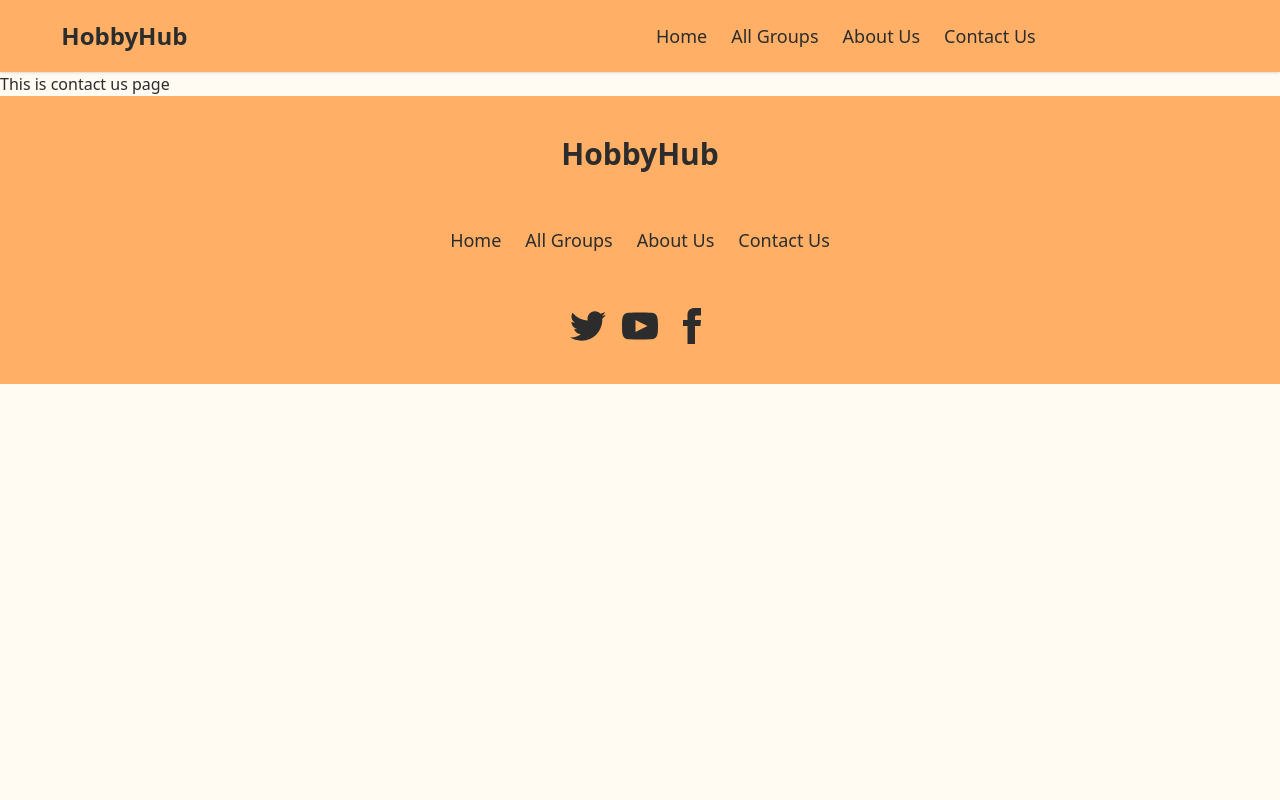
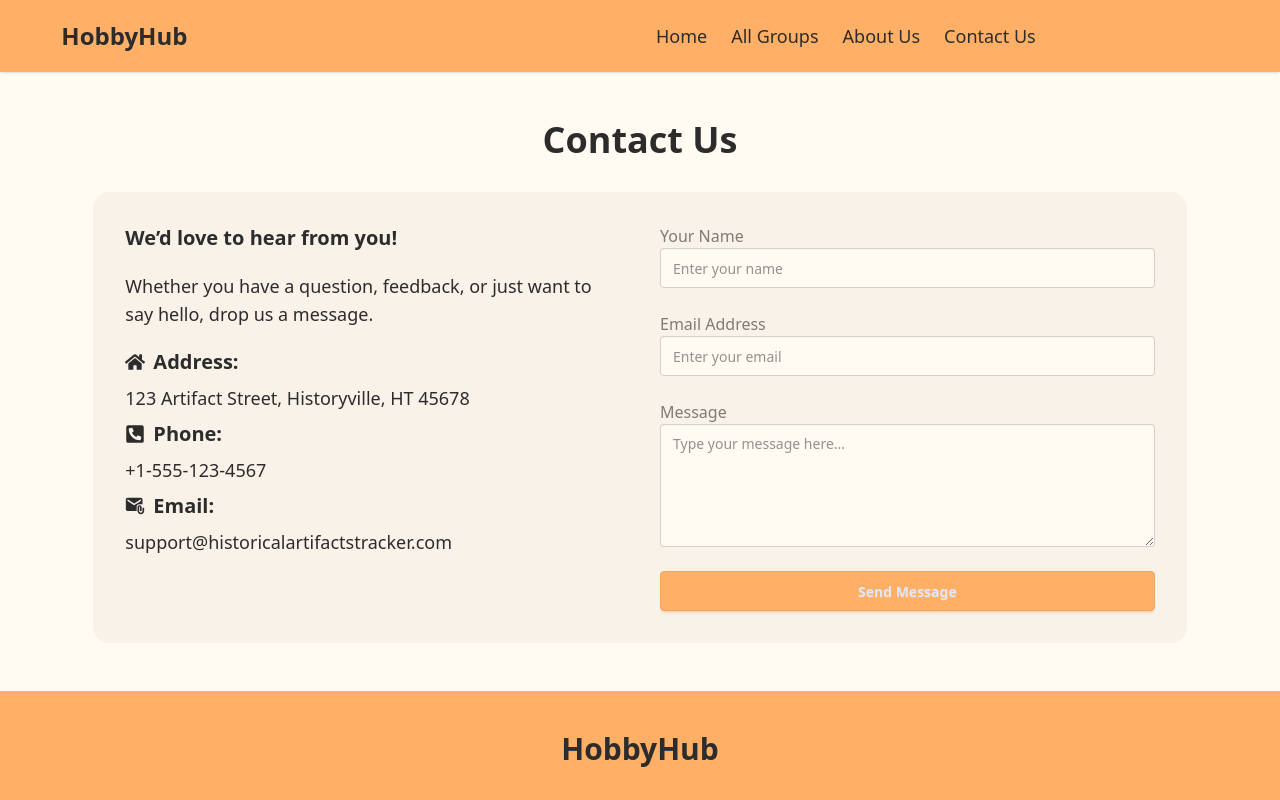
Before and after one commit to devabdullahalnoman/Hobby-Hub-Client, a React (Vite) app: page /contactUs in a window 1280 px wide. Shown: the top 800 px of the page. Built offline with nearby package versions, Linux system fonts and the light colour scheme; no server answers.

Commit message:
added blog section

```diff
--- a/src/Components/AllGroups.jsx
+++ b/src/Components/AllGroups.jsx
@@ -27,7 +27,9 @@ const AllGroups = () => {
   return (
     <div>
       <h1 className="text-4xl mt-10 text-center">All Groups</h1>
-
+      <p className="text-2xl font-medium text-center">
+        Discover Our listed groups here
+      </p>
       <div className="w-10/12 mx-auto flex flex-col lg:flex-row flex-wrap justify-between items-center gap-4 my-6">
         <select
           value={category}
--- /dev/null
+++ b/src/Components/Blog.jsx
@@ -0,0 +1,50 @@
+import React from "react";
+
+const BlogSection = () => {
+  const blogEntries = [
+    {
+      title: "Bringing People Together Through Code",
+      date: "June 15, 2025",
+      snippet:
+        "A look at the logic behind HobbyHub’s group discovery and what went into designing smooth sign-up flows, custom filters, and responsive layouts for real humans.",
+    },
+    {
+      title: "Designing for Joy: Crafting Emotion-Driven UIs",
+      date: "June 5, 2025",
+      snippet:
+        "From soft shadows to animated hover states—this entry explains how small design choices reflect the spirit of each hobby and create deeper emotional resonance.",
+    },
+    {
+      title: "Lessons from Building for Hobbyists",
+      date: "May 28, 2025",
+      snippet:
+        "Three real-world challenges I encountered building HobbyHub—and how I solved them using clean React patterns, scalable architecture, and purposeful UX thinking.",
+    },
+  ];
+
+  return (
+    <div className="bg-base-200 my-15 py-12 shadow-lg">
+      <div className="w-10/12 mx-auto">
+        <h2 className="text-4xl font-bold text-center mb-10">
+          Insights from the HobbyHub Journey
+        </h2>
+        <div className="space-y-10">
+          {blogEntries.map((entry, index) => (
+            <div
+              key={index}
+              className="bg-base-100 p-12 rounded-xl shadow-sm hover:shadow-md transition-shadow duration-300"
+            >
+              <p className="text-sm text-gray-500">{entry.date}</p>
+              <h3 className="text-2xl font-semibold mt-2 mb-3">
+                {entry.title}
+              </h3>
+              <p className="text-base text-gray-700">{entry.snippet}</p>
+            </div>
+          ))}
+        </div>
+      </div>
+    </div>
+  );
+};
+
+export default BlogSection;
--- a/src/Components/ContactUs.jsx
+++ b/src/Components/ContactUs.jsx
@@ -1,9 +1,97 @@
 import React from "react";
+import { FaHome } from "react-icons/fa";
+import { FaPhoneSquareAlt } from "react-icons/fa";
+import { MdAttachEmail } from "react-icons/md";
+import Swal from "sweetalert2";
 
 const ContactUs = () => {
+  const handleSendMessage = (e) => {
+    e.preventDefault();
+    Swal.fire({
+      title: "Message sent",
+      icon: "info",
+    });
+  };
+
   return (
     <div>
-      <h1>This is contact us page</h1>
+      <div className="w-11/12 mx-auto my-12 px-4 md:px-8 lg:px-10">
+        <h1 className="text-4xl font-bold text-center mb-8">Contact Us</h1>
+
+        <div className="grid grid-cols-1 md:grid-cols-2 gap-10 bg-base-200 p-8 rounded-2xl">
+          <div className="space-y-5">
+            <p className="text-xl font-semibold">We’d love to hear from you!</p>
+            <p className="text-lg">
+              Whether you have a question, feedback, or just want to say hello,
+              drop us a message.
+            </p>
+            <div className="space-y-2">
+              <h1 className="text-xl font-bold flex items-center gap-2">
+                <FaHome />
+                Address:
+              </h1>
+              <p className="text-lg">
+                123 Artifact Street, Historyville, HT 45678
+              </p>
+              <h1 className="text-xl font-bold flex items-center gap-2">
+                <FaPhoneSquareAlt />
+                Phone:
+              </h1>
+              <p className="text-lg">+1-555-123-4567</p>
+              <h1 className="text-xl font-bold flex items-center gap-2">
+                <MdAttachEmail />
+                Email:
+              </h1>
+              <p className="text-lg">support@historicalartifactstracker.com</p>
+            </div>
+          </div>
+
+          <form className="space-y-6">
+            <div>
+              <label className="label">
+                <span className="label-text">Your Name</span>
+              </label>
+              <input
+                type="text"
+                placeholder="Enter your name"
+                className="input input-bordered w-full"
+                required
+              />
+            </div>
+
+            <div>
+              <label className="label">
+                <span className="label-text">Email Address</span>
+              </label>
+              <input
+                type="email"
+                placeholder="Enter your email"
+                className="input input-bordered w-full"
+                required
+              />
+            </div>
+
+            <div>
+              <label className="label">
+                <span className="label-text">Message</span>
+              </label>
+              <textarea
+                className="textarea textarea-bordered w-full"
+                rows="5"
+                placeholder="Type your message here..."
+                required
+              ></textarea>
+            </div>
+
+            <button
+              onClick={handleSendMessage}
+              className="btn btn-primary w-full"
+            >
+              Send Message
+            </button>
+          </form>
+        </div>
+      </div>
     </div>
   );
 };
--- a/src/Components/DashOverview.jsx
+++ b/src/Components/DashOverview.jsx
@@ -9,15 +9,12 @@ const DashOverview = () => {
   const myJoinedGroups = groupsData.filter((group) =>
     group.members?.some((member) => member.uid === user.uid)
   );
-  console.log(myJoinedGroups);
-  console.log(user);
-  console.log(groupsData);
   return (
     <div className="lg:w-11/12 mx-auto">
       <h1 className="text-5xl md:text-7xl mt-5 font-extrabold">
         Welcome, {user.displayName}!
       </h1>
-      <div className="lg:flex items-center justify-between my-10 rounded-2xl p-6 space-y-5 bg-base-200">
+      <div className="lg:flex items-center justify-around my-10 rounded-2xl p-6 space-y-5 bg-base-200">
         <div className="avatar">
           <div className="w-50 rounded-full">
             <img src={user?.photoURL} />
--- a/src/Components/FeaturedGroups.jsx
+++ b/src/Components/FeaturedGroups.jsx
@@ -12,7 +12,7 @@ const FeaturedGroups = () => {
     .slice(0, 8);
 
   return (
-    <div className="my-15">
+    <div className="my-15 shadow-lg">
       <h1 className="text-center text-4xl mb-6 font-extrabold">
         Featured Groups
       </h1>
@@ -20,7 +20,7 @@ const FeaturedGroups = () => {
         {loading ? (
           <LoadingSpinner></LoadingSpinner>
         ) : (
-          <div className="mx-auto grid md:grid-cols-2 lg:grid-cols-3 w-10/12 xl:grid-cols-4 gap-7 my-10 p-4 lg:p-12 rounded-2xl">
+          <div className="mx-auto grid md:grid-cols-2 lg:grid-cols-3 w-10/12 xl:grid-cols-4 gap-7 my-10 p-4 lg:py-12 rounded-2xl">
             {featuredGroups.map((data) => (
               <GroupCard key={data._id} data={data}></GroupCard>
             ))}
--- a/src/Components/HowItWorks.jsx
+++ b/src/Components/HowItWorks.jsx
@@ -5,8 +5,8 @@ import { Slide } from "react-awesome-reveal";
 const HowItWorks = () => {
   return (
     <Slide direction="right" triggerOnce>
-      <div className="w-11/12 mx-auto my-8 bg-base-200 px-4 md:px-8 lg:px-18 pb-12 rounded-2xl">
-        <h1 className="text-4xl text-center py-8">
+      <div className="lg:w-10/12 lg:mx-auto my-10 bg-base-200 mx-2 px-4 md:px-8 lg:px-18 pb-12 rounded-2xl">
+        <h1 className="text-4xl text-center py-8 font-bold">
           How It Works – Steps to Get Started
         </h1>
         <div className="grid grid-cols-1 md:grid-cols-2 xl:grid-cols-4 gap-7">
--- a/src/Layouts/HomePage.jsx
+++ b/src/Layouts/HomePage.jsx
@@ -2,6 +2,7 @@ import React from "react";
 import Banner from "../Components/Banner";
 import FeaturedGroups from "../Components/FeaturedGroups";
 import HowItWorks from "../Components/HowItWorks";
+import BlogSection from "../Components/Blog";
 
 const HomePage = () => {
   return (
@@ -9,6 +10,7 @@ const HomePage = () => {
       <Banner></Banner>
       <FeaturedGroups></FeaturedGroups>
       <HowItWorks></HowItWorks>
+      <BlogSection></BlogSection>
     </div>
   );
 };
```
Also changed, not shown: src/Components/AboutUs.jsx (+17 -38 lines).
